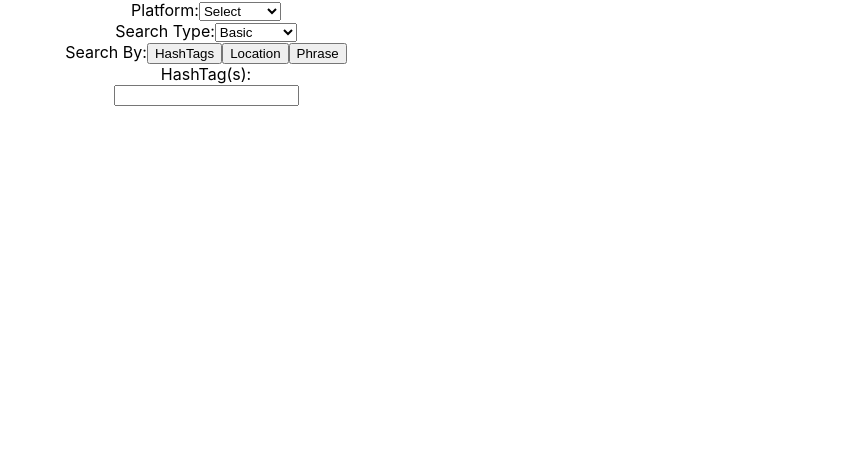
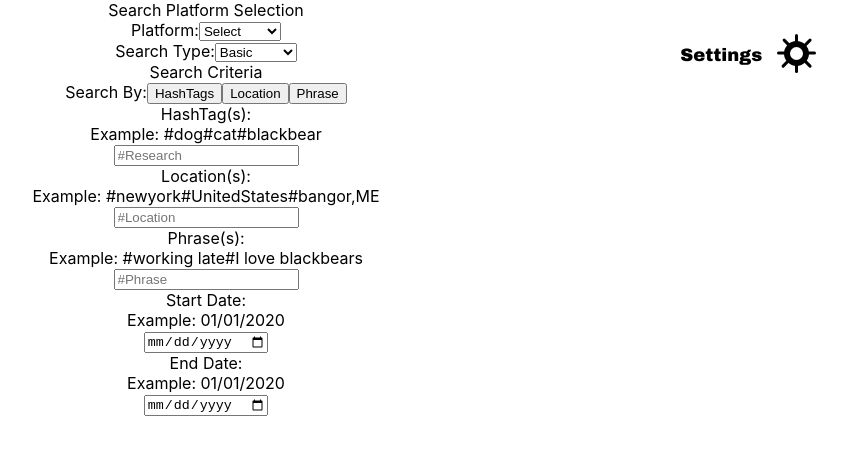
Before and after one commit to babytire/BBA-SocialScraper, a React (Create React App) app in the folder my-app/: page / in a window 1280 px wide. Shown: the top 450 px of the page, without its empty margins (434-1280 px from the left). Built offline with nearby package versions, Linux system fonts and the light colour scheme.

Commit message:
more initial setup of JSX/HTML

```diff
--- a/my-app/src/components/SearchCriteriaPage.js
+++ b/my-app/src/components/SearchCriteriaPage.js
@@ -1,18 +1,40 @@
 import React, { Component } from 'react'
+import SettingsButton from './SettingsButton';
 
 export default class SearchCriteriaPage extends Component {
     constructor(props){
         super(props);
         this.state = {
             platformSelector: '',
-            searchType: ''
+            searchType: '',
+            hashTags: '',
+            locations: '',
+            phrases: ''
         };
 
-        // this.handleLogin = this.handleLogin.bind(this);
+        this.handleHashTagsInput = this.handleHashTagsInput.bind(this);
+        this.handleLocationsInput = this.handleLocationsInput.bind(this);
+        this.handlePhrasesInput = this.handlePhrasesInput.bind(this);
+    }
+
+    handleHashTagsInput(event){
+        this.setState({hashTags: event.target.value})
+    }
+    handleLocationsInput(event){
+        this.setState({locations: event.target.value})
+    }
+    handlePhrasesInput(event){
+        this.setState({phrases: event.target.value})
     }
     render() {
         return (
-            <div>
+            <div className="searchCriteriaPageContainer">
+                <div className="searchPlatformSelectionLabelContainer">
+                    <text className="searchPlatformSelectionLabel">
+                        Search Platform Selection
+                    </text>
+                </div>
+                <SettingsButton className="settingsButton"></SettingsButton>
                 <div className="platformSelectionContainer">
                     <text className="platformLabel">
                         Platform:
@@ -31,6 +53,12 @@ export default class SearchCriteriaPage extends Component {
                         <option value={this.state.searchType}>Basic</option>
                         <option value={this.state.searchType}>Advanced</option>
                     </select>
+                </div>
+                <div className="searchCriteriaFormContainer">
+                    <div className="searchCriteriaFormLabelContainer">
+                        <text className="searchCriteriaFormLabel">
+                            Search Criteria
+                        </text>
                     </div>
                     <div className="searchCriteraForm">
                         <div className="searchByContainer">
@@ -54,7 +82,72 @@ export default class SearchCriteriaPage extends Component {
                                         HashTag(s):
                                     </text>
                                 </div>
-                            <input type="search" className="hashTagCriteria"></input>
+                                <div className="hashTagExampleContainer">
+                                    <text className="hashTagExample">
+                                        Example: #dog#cat#blackbear
+                                    </text>
+                                </div>
+                                <input type="search" className="hashTagCriteria" value={this.state.hashTags} onChange={this.handleHashTagsInput} placeholder="#Research">
+                                </input>
+                            </div>
+                            <div className="locationCriteriaContainer">
+                                <div className="locationLabelContainer">
+                                    <text className="locationLabel">
+                                        Location(s):
+                                    </text>
+                                </div>
+                                <div className="locationExampleContainer">
+                                    <text className="locationExample">
+                                        Example: #newyork#UnitedStates#bangor,ME
+                                    </text>
+                                </div>
+                                <input type="search" className="locationCriteria" value={this.state.locations} onChange={this.handleLocationsInput} placeholder="#Location">
+                                </input>
+                            </div>
+                            <div className="phraseCriteriaContainer">
+                                <div className="phraseLabelContainer">
+                                    <text className="phraseLabel">
+                                        Phrase(s):
+                                    </text>
+                                </div>
+                                <div className="phraseExampleContainer">
+                                    <text className="phraseExample">
+                                        Example: #working late#I love blackbears
+                                    </text>
+                                </div>
+                                <input type="search" className="phraseCriteria" value={this.state.phrases} onChange={this.handlePhrasesInput} placeholder="#Phrase">
+                                </input>
+                            </div>
+                        </div>
+                        <div className="dateSelectionContainer">
+                            <div className="startDateContainer">
+                                <div className="startDateLabelContainer">
+                                    <text className="startDateLabel">
+                                        Start Date:
+                                    </text>
+                                </div>
+                                <div className="startDateExampleContainer">
+                                    <text className="startDateExample">
+                                        Example: 01/01/2020
+                                    </text>
+                                </div>
+                                <input type="date" className="startDateInput" value={this.state.startDate} onChange={this.handleStartDateInput}>
+                                </input>
+                            </div>
+                            <div className="endDateContainer">
+                                <div className="endDateLabelContainer">
+                                    <text className="endDateLabel">
+                                        End Date:
+                                    </text>
+                                </div>
+                                <div className="endDateExampleContainer">
+                                    <text className="endDateExample">
+                                        Example: 01/01/2020
+                                    </text>
+                                </div>
+                                <input type="date" className="endDateInput" value={this.state.endDate} onChange={this.handleEndDateInput}>
+                                </input>
+                            </div>
                         </div>
                     </div>
                 </div>
```
Also changed, not shown: 1 other file (tests, documents, lock files or other folders). Lines whose indentation alone changed are shown as unchanged.
